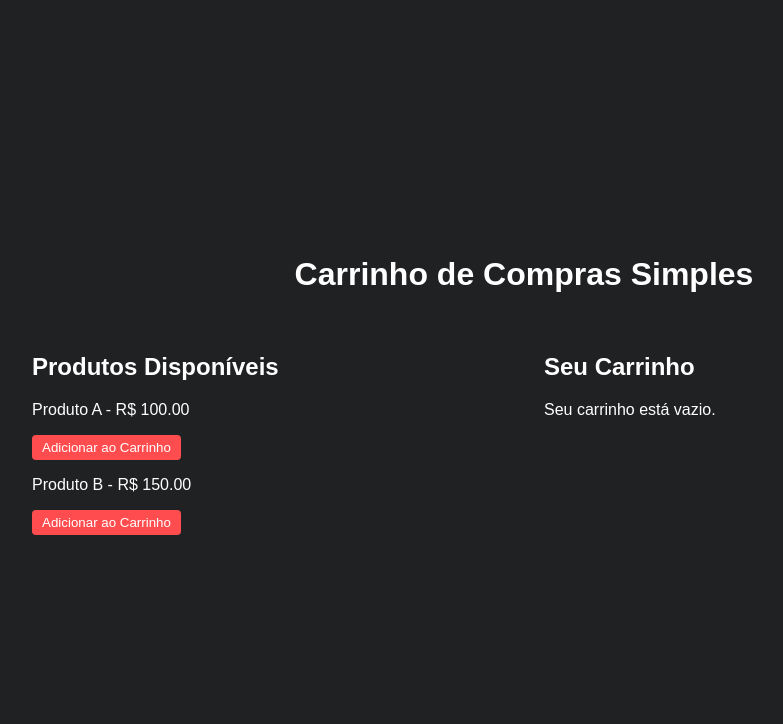
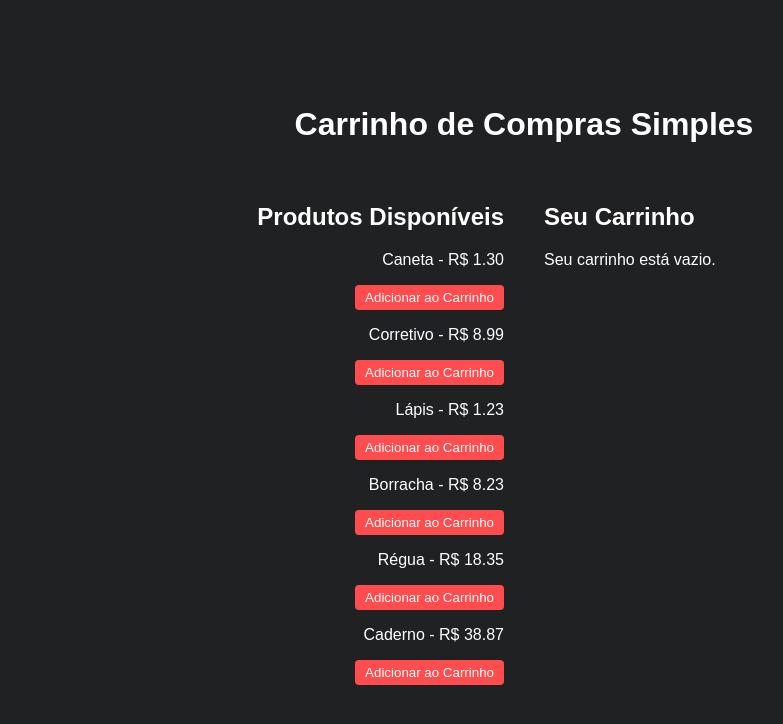
Before and after one commit to Almeedus/IFSP-FRONTEND-VueJS, a Vue app: page / in a window 1280 px wide. Shown: the top 724 px of the page, without its empty margins (116-899 px from the left). Built offline with nearby package versions, Linux system fonts and the light colour scheme.

Commit message:
(UPDATING FILE): Adding products and text-align value

```diff
--- a/src/components/ProductList.vue
+++ b/src/components/ProductList.vue
@@ -13,8 +13,12 @@
     data() {
       return {
         products: [
-          { id: 1, name: 'Produto A', price: 100 },
-          { id: 2, name: 'Produto B', price: 150 },
+          { id: 1, name: 'Caneta', price: 1.30 },
+          { id: 2, name: 'Corretivo', price: 8.99 },
+          { id: 3, name: 'Lápis', price: 1.23 },
+          { id: 4, name: 'Borracha', price: 8.23 },
+          { id: 5, name: 'Régua', price: 18.35 },
+          { id: 6, name: 'Caderno', price: 38.87 },
         ],
       };
     },
@@ -30,7 +34,7 @@
   .product-list {
     flex: 1;
     padding: 20px;
-    text-align: left;
+    text-align: right;
   }
 
   .product {
```
